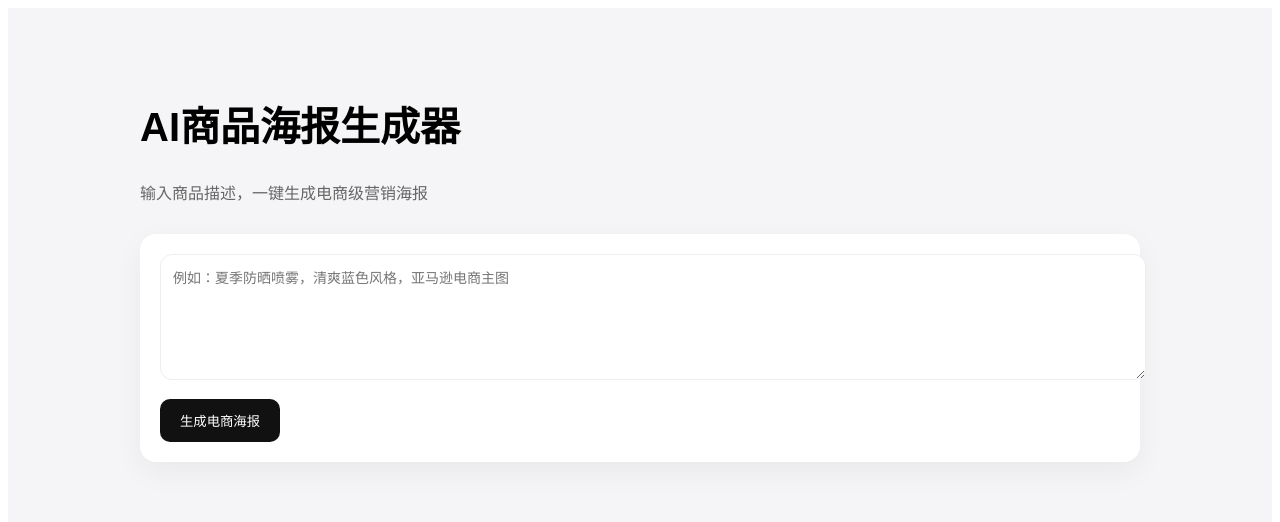
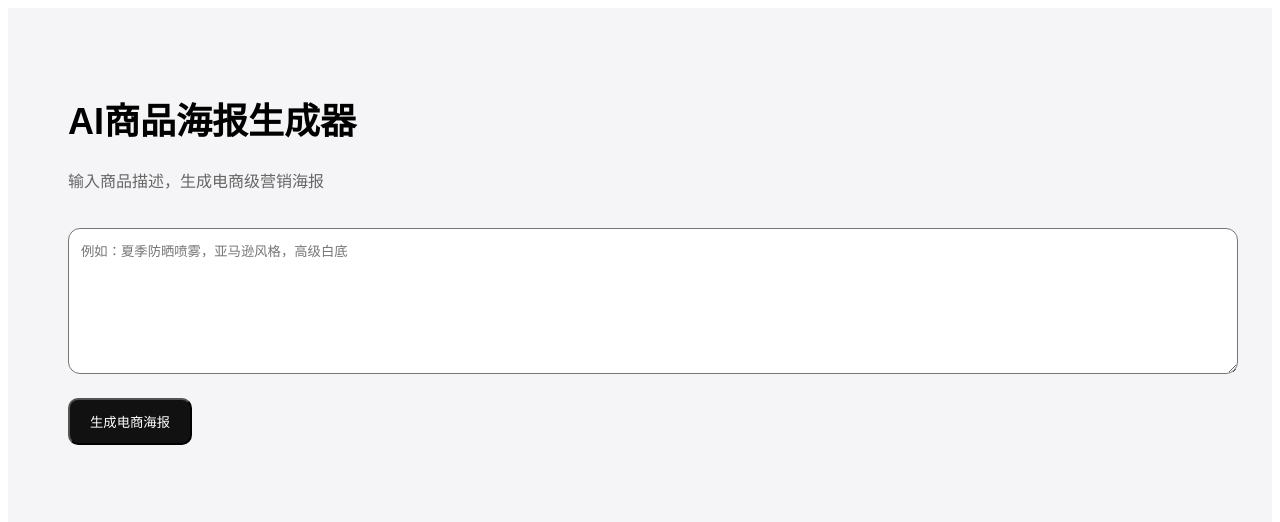
Before and after one commit to FulingLankou/juejuezi-ai, a Next.js app: page /studio in a window 1280 px wide. Shown: the top 522 px of the page. Built offline with nearby package versions, Linux system fonts and the light colour scheme.

Commit message:
Update studio.js

```diff
--- a/pages/studio.js
+++ b/pages/studio.js
@@ -6,99 +6,74 @@ export default function Studio() {
   const [image, setImage] = useState(null);
 
   const generateImage = async () => {
+    if (!prompt) return alert("请输入商品描述");
+
     setLoading(true);
 
-    // 这里后面会接 AI（现在先做UI）
-    setTimeout(() => {
-      setImage("https://picsum.photos/600/600");
+    try {
+      const res = await fetch("/api/generate", {
+        method: "POST",
+        headers: { "Content-Type": "application/json" },
+        body: JSON.stringify({ prompt })
+      });
+
+      const data = await res.json();
+      setImage(data.image);
+    } catch (e) {
+      alert("生成失败，请检查API");
+    }
+
     setLoading(false);
-    }, 2000);
   };
 
   return (
     <div style={{
       minHeight: "100vh",
       background: "#f5f5f7",
-      padding: "60px 20px",
+      padding: 60,
       fontFamily: "Arial"
     }}>
 
-      <div style={{
-        maxWidth: 1000,
-        margin: "0 auto"
-      }}>
-
-        <h1 style={{
-          fontSize: 40,
-          fontWeight: 700
-        }}>
+      <h1 style={{ fontSize: 36 }}>
         AI商品海报生成器
       </h1>
 
-        <p style={{ color: "#666", marginTop: 10 }}>
-          输入商品描述，一键生成电商级营销海报
+      <p style={{ color: "#666" }}>
+        输入商品描述，生成电商级营销海报
       </p>
 
-        {/* 输入区 */}
-        <div style={{
-          marginTop: 30,
-          background: "white",
-          padding: 20,
-          borderRadius: 16,
-          boxShadow: "0 10px 30px rgba(0,0,0,0.05)"
-        }}>
-
       <textarea
-            placeholder="例如：夏季防晒喷雾，清爽蓝色风格，亚马逊电商主图"
         value={prompt}
         onChange={(e) => setPrompt(e.target.value)}
+        placeholder="例如：夏季防晒喷雾，亚马逊风格，高级白底"
         style={{
           width: "100%",
-              height: 100,
-              border: "1px solid #eee",
-              borderRadius: 12,
+          height: 120,
+          marginTop: 20,
           padding: 12,
-              fontSize: 14
+          borderRadius: 12
         }}
       />
 
       <button
         onClick={generateImage}
         style={{
-              marginTop: 15,
+          marginTop: 20,
+          padding: "12px 20px",
           background: "#111",
-              color: "white",
-              padding: "12px 20px",
+          color: "#fff",
           borderRadius: 10,
-              border: "none",
           cursor: "pointer"
         }}
       >
         {loading ? "生成中..." : "生成电商海报"}
       </button>
-        </div>
 
-        {/* 输出区 */}
       {image && (
-          <div style={{
-            marginTop: 30,
-            background: "white",
-            padding: 20,
-            borderRadius: 16,
-            textAlign: "center"
-          }}>
-            <img
-              src={image}
-              style={{
-                width: "100%",
-                maxWidth: 500,
-                borderRadius: 12
-              }}
-            />
+        <div style={{ marginTop: 30 }}>
+          <img src={image} style={{ width: 400, borderRadius: 12 }} />
         </div>
       )}
-
-      </div>
     </div>
   );
 }
```
Lines whose indentation alone changed are shown as unchanged.
